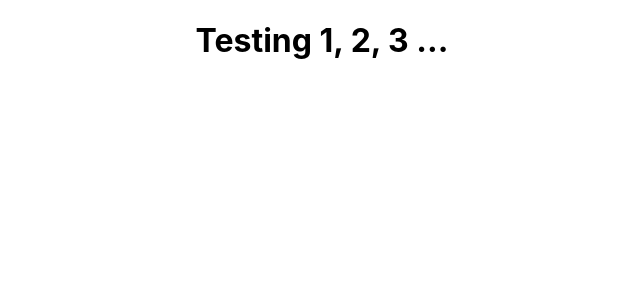
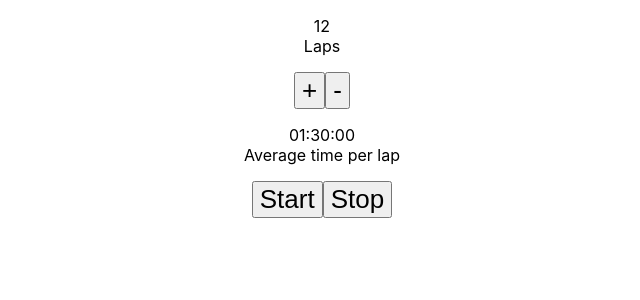
Before and after one commit to mvnulman/lap-counter, a React (Vite) app: page / in a window 1280 px wide. Shown: the top 300 px of the page, without its empty margins (318-958 px from the left). Built offline with nearby package versions, Linux system fonts and the light colour scheme.

Commit message:
docs: basic project structured done! starting to make all the components envolved in the project

```diff
--- a/src/App.jsx
+++ b/src/App.jsx
@@ -1,9 +1,39 @@
 import './App.css'
+import React from 'react'
+
+const ShowLaps = (props) => {
+  return (
+    <p>
+      {props.laps} <br />
+      Laps
+    </p>
+  );
+}
+
+const ShowTime = (props) => {
+  return (
+    <p>
+      {props.time} <br />
+      Average time per lap
+    </p>
+  );
+}
+
+const Button = (props) => {
+  return (
+    <button>{props.text}</button>
+  );
+}
 
 function App() {
   return (
     <div className="App">
-      <h1>Testing 1, 2, 3 ...</h1>
+    <ShowLaps laps = "12" />
+    <Button text = "+" />
+    <Button text = "-" />
+    <ShowTime time = "01:30:00" />
+    <Button text = "Start" />
+    <Button text = "Stop" />
     </div>
   )
 }
```
